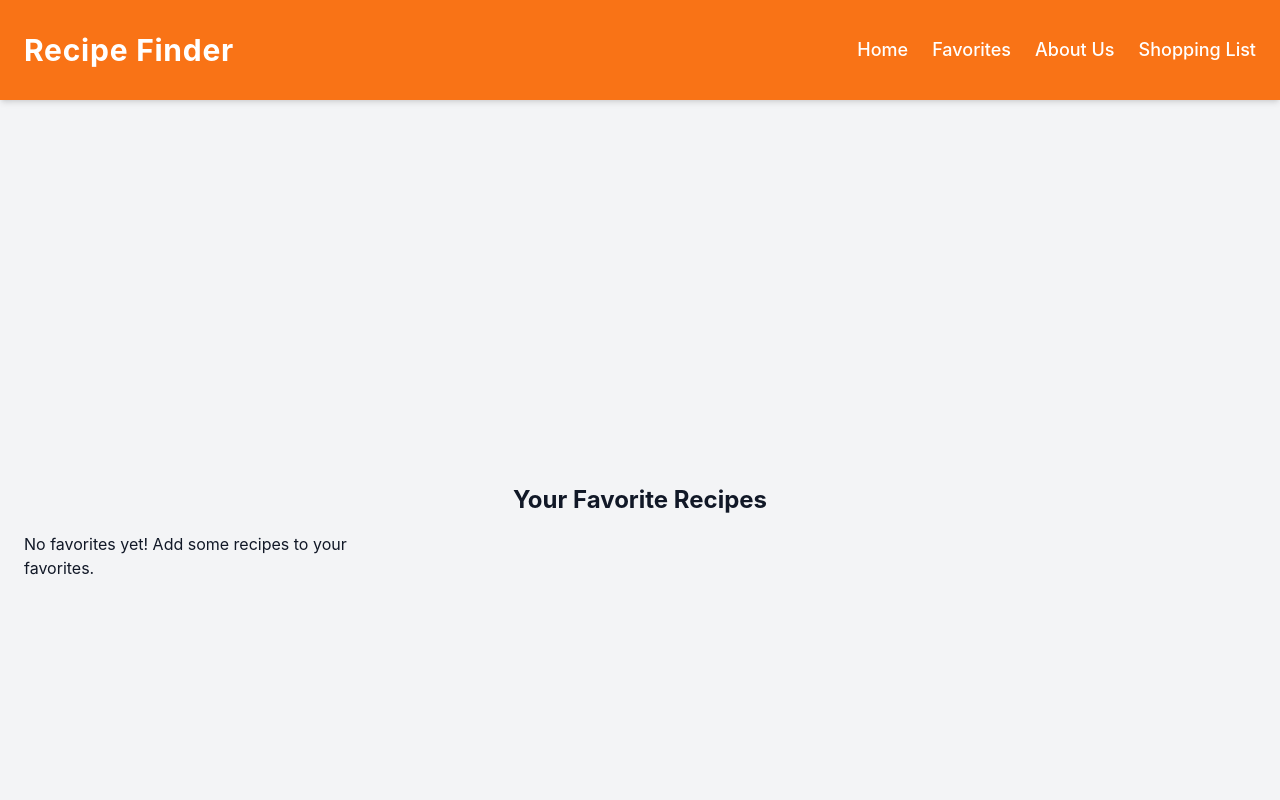
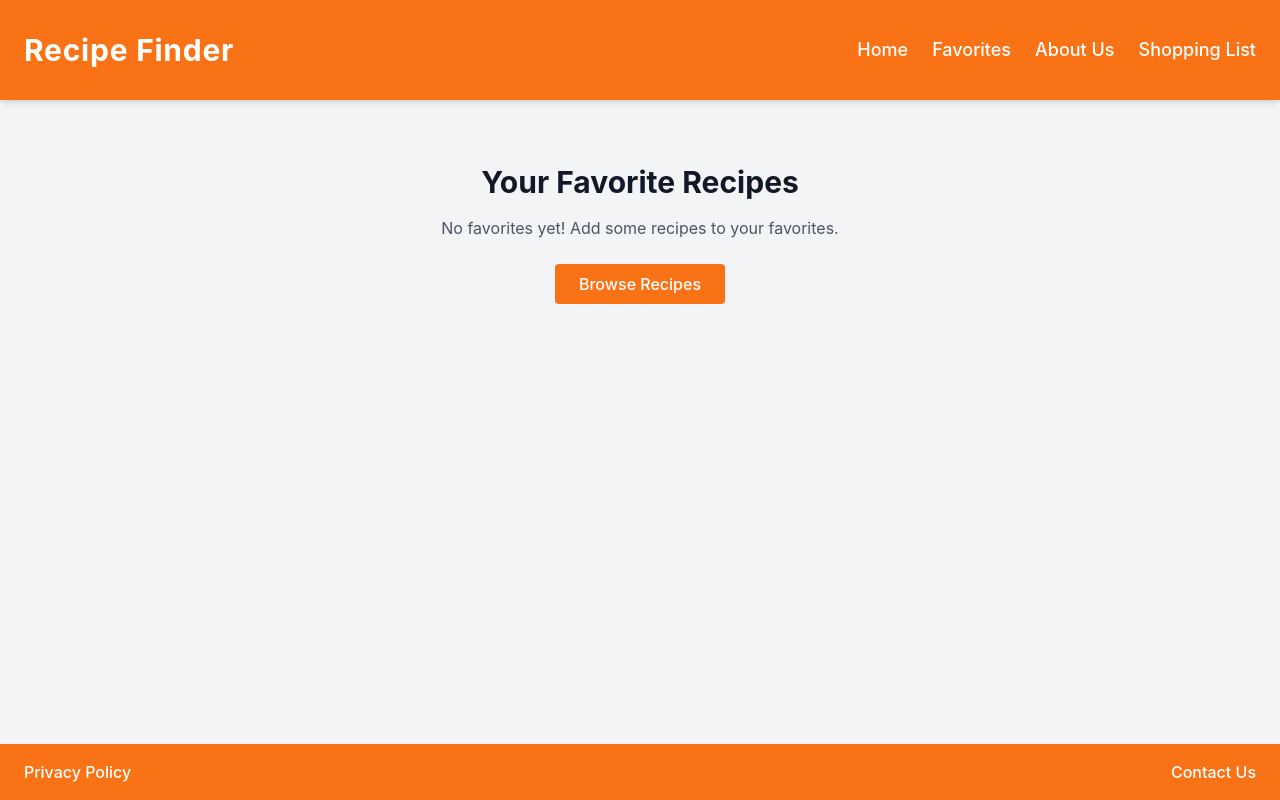
Before and after one commit to Kbayoumi561/FE-Capstone-Project, a React (Vite) app: page /favorites in a window 1280 px wide. Shown: the top 800 px of the page. Built offline with nearby package versions, Linux system fonts and the light colour scheme.

Commit message:
Fix the empty favorite list issue

```diff
--- a/src/pages/Favorites.jsx
+++ b/src/pages/Favorites.jsx
@@ -1,4 +1,5 @@
 import { useState, useEffect } from 'react';
+import { Link } from 'react-router-dom';
 import RecipeCard from '../components/RecipeCard';
 
 const Favorites = () => {
@@ -9,15 +10,30 @@
     setFavorites(savedFavorites);
   }, []);
 
+  if (favorites.length === 0) {
+    return (
+      <div className="container mx-auto p-6 flex flex-col items-center justify-center">
+        <h1 className="text-3xl font-bold mb-4 text-center">Your Favorite Recipes</h1>
+        <p className="text-gray-600 text-center mb-6">
+          No favorites yet! Add some recipes to your favorites.
+        </p>
+        <Link
+          to="/"
+          className="px-6 py-2 bg-orange-500 text-white rounded hover:bg-orange-600"
+        >
+          Browse Recipes
+        </Link>
+      </div>
+    );
+  }
+
   return (
-    <div className="min-h-screen flex flex-col items-center justify-center">
-      <h1 className="text-2xl font-bold mb-4">Your Favorite Recipes</h1>
-      <div className="grid grid-cols-1 sm:grid-cols-2 md:grid-cols-3 gap-6">
-        {favorites.length > 0 ? (
-          favorites.map((recipe) => <RecipeCard key={recipe.idMeal} recipe={recipe} onFavorite={() => {}} />)
-        ) : (
-          <p>No favorites yet! Add some recipes to your favorites.</p>
-        )}
+    <div className="container mx-auto p-6">
+      <h1 className="text-3xl font-bold mb-6">Your Favorite Recipes</h1>
+      <div className="grid grid-cols-1 sm:grid-cols-2 md:grid-cols-3 lg:grid-cols-4 gap-6">
+        {favorites.map((recipe) => (
+          <RecipeCard key={recipe.idMeal} recipe={recipe} />
+        ))}
       </div>
     </div>
   );
```
